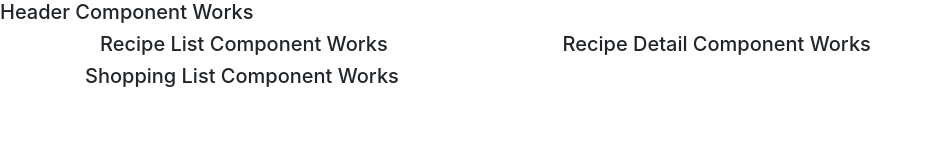
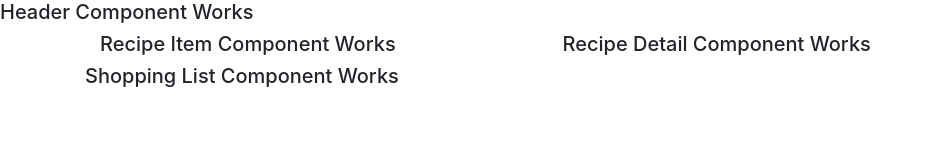
Before and after one commit to mikedilulo/Recipe-Book, an Angular app: page / in a window 1280 px wide. Shown: the top 160 px of the page, without its empty margins (0-932 px from the left). Built offline with nearby package versions, Linux system fonts and the light colour scheme.

Commit message:
Recipe Item inside of Recipe List Component

```diff
--- a/src/app/recipeComponent/recipeListComponent/recipe-list.component.html
+++ b/src/app/recipeComponent/recipeListComponent/recipe-list.component.html
@@ -1 +1 @@
-<h5>Recipe List Component Works</h5>
+<app-recipe-item-component></app-recipe-item-component>
```
